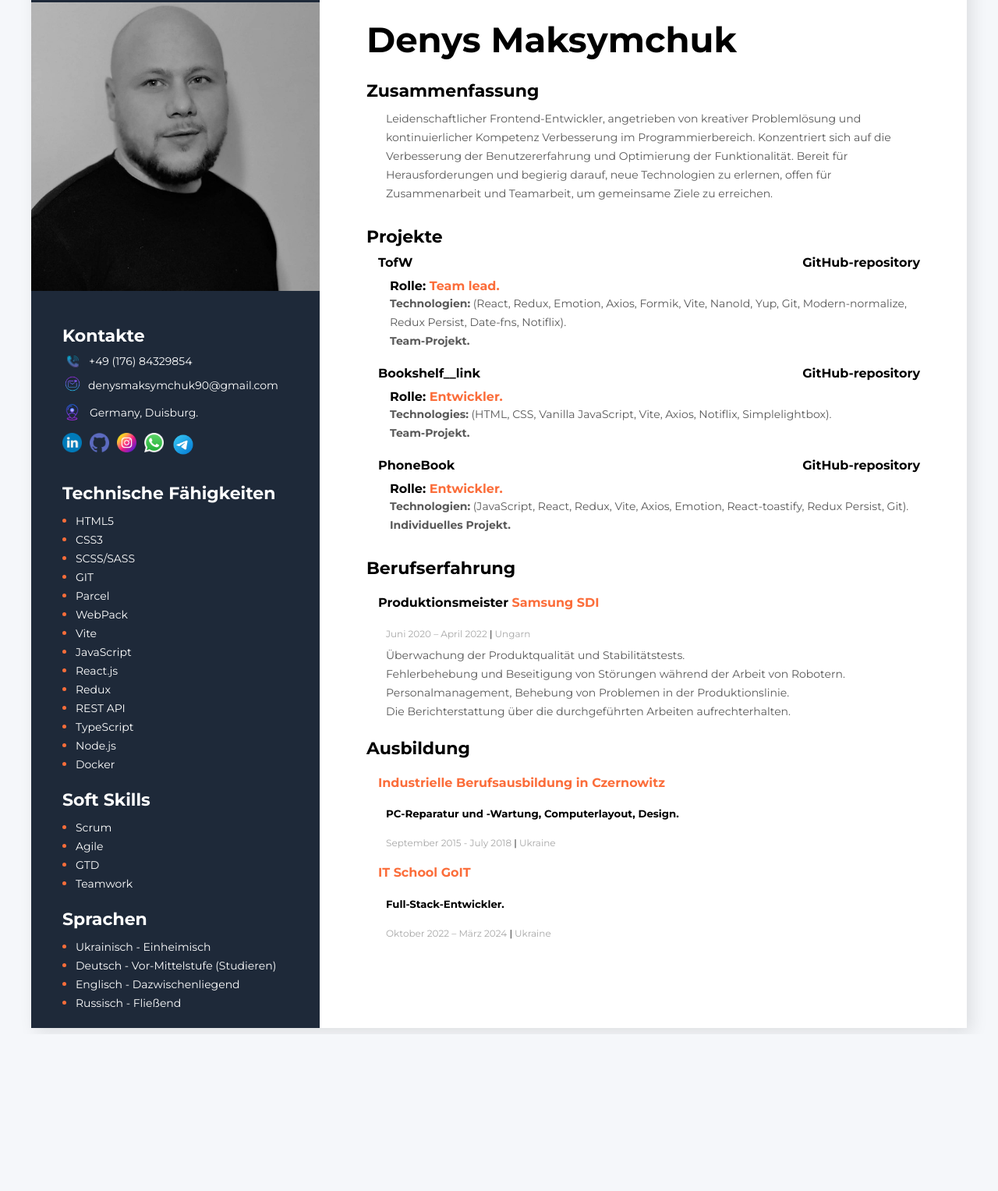
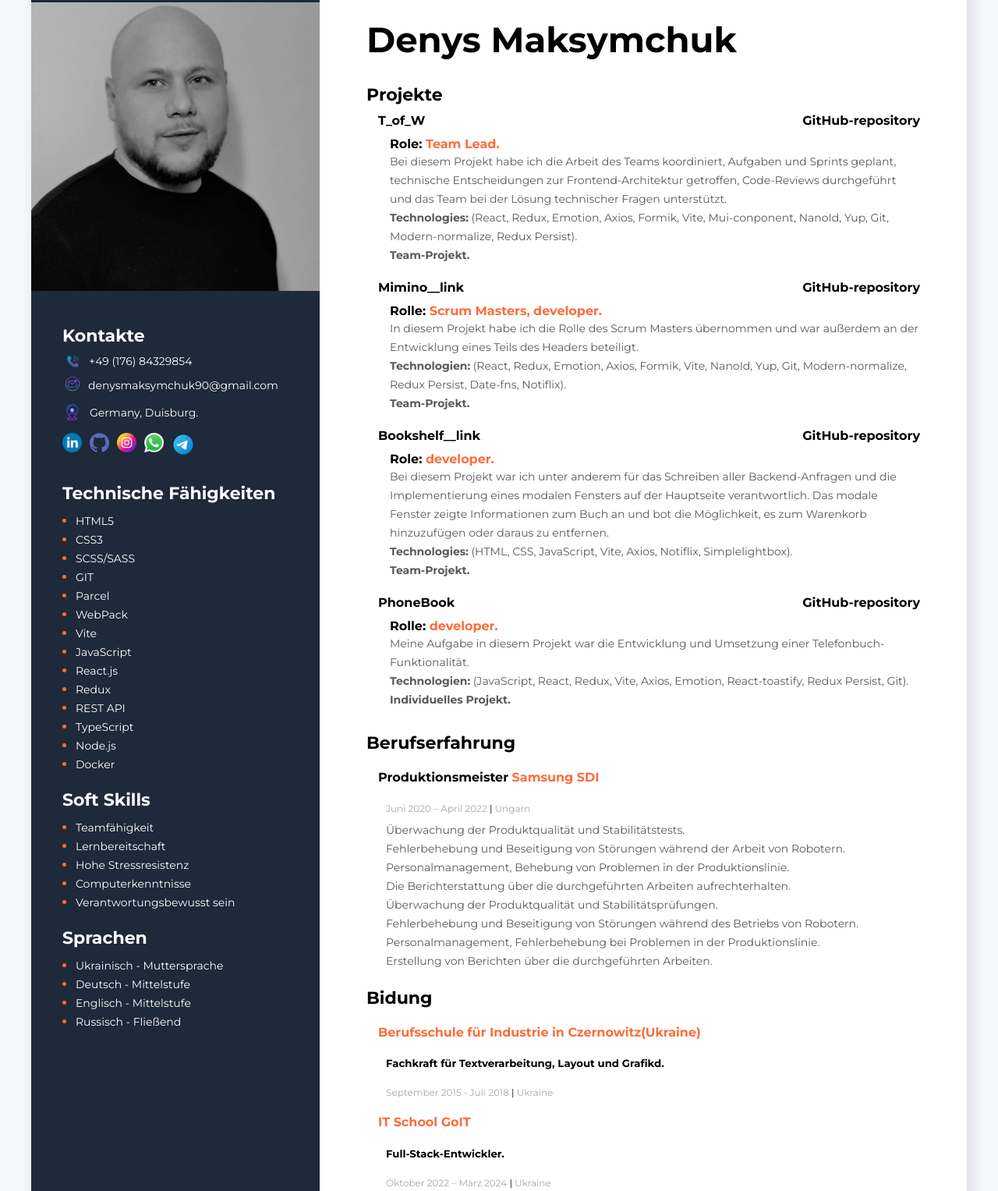
Before and after one commit to Denys90/Lebenslauf, a plain HTML site: page index.html in a window 1280 px wide. Shown: the part 45-1572 px from the top of the page at 78% size. Before the commit the page ends 1371 px from the top, so only its background shows below. Drawn offline with Linux system fonts and the light colour scheme; files whose address does not match are found by name.

Commit message:
erneuert

```diff
--- a/index.html
+++ b/index.html
@@ -93,23 +93,30 @@
           <div class="soft-skills">
             <h3 class="sidebar-title">Soft Skills</h3>
             <ul class="tach-skills-lyst">
-              <li class="tech-ckill-item"><span class="tech-skill-text">Scrum</span></li>
-              <li class="tech-ckill-item"><span class="tech-skill-text">Agile</span></li>
-              <li class="tech-ckill-item"><span class="tech-skill-text">GTD</span></li>
-              <li class="tech-ckill-item"><span class="tech-skill-text">Teamwork</span></li>
+              <li class="tech-ckill-item"><span class="tech-skill-text">Teamfähigkeit</span></li>
+              <li class="tech-ckill-item"><span class="tech-skill-text">Lernbereitschaft</span></li>
+              <li class="tech-ckill-item">
+                <span class="tech-skill-text">Hohe Stressresistenz</span>
+              </li>
+              <li class="tech-ckill-item">
+                <span class="tech-skill-text">Computerkenntnisse</span>
+              </li>
+              <li class="tech-ckill-item">
+                <span class="tech-skill-text">Verantwortungsbewusst sein</span>
+              </li>
             </ul>
           </div>
           <div class="soft-skills">
             <h3 class="sidebar-title">Sprachen</h3>
             <ul class="tach-skills-lyst">
               <li class="tech-ckill-item">
-                <span class="tech-skill-text">Ukrainisch - Einheimisch</span>
+                <span class="tech-skill-text">Ukrainisch - Muttersprache</span>
               </li>
               <li class="tech-ckill-item">
-                <span class="tech-skill-text">Deutsch - Vor-Mittelstufe (Studieren)</span>
+                <span class="tech-skill-text">Deutsch - Mittelstufe</span>
               </li>
               <li class="tech-ckill-item">
-                <span class="tech-skill-text">Englisch - Dazwischenliegend</span>
+                <span class="tech-skill-text">Englisch - Mittelstufe</span>
               </li>
               <li class="tech-ckill-item">
                 <span class="tech-skill-text">Russisch - Fließend</span>
@@ -120,14 +127,6 @@
         <div class="info-container">
           <div class="About">
             <h1 class="about-name">Denys Maksymchuk</h1>
-            <h3 class="title">Zusammenfassung</h3>
-            <p class="work-list">
-              Leidenschaftlicher Frontend-Entwickler, angetrieben von kreativer Problemlösung und
-              kontinuierlicher Kompetenz Verbesserung im Programmierbereich. Konzentriert sich auf
-              die Verbesserung der Benutzererfahrung und Optimierung der Funktionalität. Bereit für
-              Herausforderungen und begierig darauf, neue Technologien zu erlernen, offen für
-              Zusammenarbeit und Teamarbeit, um gemeinsame Ziele zu erreichen.
-            </p>
           </div>
           <!-- Projects -->
           <div class="Projects">
@@ -137,21 +136,54 @@
                 <div class="projects-link">
                   <a
                     href="https://denys90.github.io/tracker-of-water-frontend/"
+                    href="https://denys90.github.io/tracker-of-water-frontend/"
                     class="project-link"
-                    ><p>TofW</p>
+                  >
+                    T_of_W
                   </a>
                   <a
                     href="https://github.com/Denys90/tracker-of-water-frontend"
                     class="project-link"
+                  >
+                    GitHub-repository
+                  </a>
+                </div>
+                <div class="projects-list">
+                  <p class="project-position">Role:<span class="organization"> Team Lead.</span></p>
+                  <p>
+                    Bei diesem Projekt habe ich die Arbeit des Teams koordiniert, Aufgaben und
+                    Sprints geplant, technische Entscheidungen zur Frontend-Architektur getroffen,
+                    Code-Reviews durchgeführt und das Team bei der Lösung technischer Fragen
+                    unterstützt.
+                  </p>
+                  <p>
+                    <span class="bolt">Technologies:</span> (React, Redux, Emotion, Axios, Formik,
+                    Vite, Mui-conponent, NanoId, Yup, Git, Modern-normalize, Redux Persist).
+                  </p>
+                  <p class="bolt">Team-Projekt.</p>
+                </div>
+              </div>
+
+              <div class="projects-item">
+                <div class="projects-link">
+                  <a
+                    href="https://gregterekhov.github.io/mimino-project/index.html"
+                    class="project-link"
+                    ><p>Mimino__link</p>
+                  </a>
+                  <a href="https://github.com/Denys90/mimino-project" class="project-link"
                     ><p>GitHub-repository</p>
                   </a>
                 </div>
 
                 <div class="projects-list">
                   <p class="project-position">
-                    Rolle: <span class="organization">Team lead.</span>
+                    Rolle: <span class="organization">Scrum Masters, developer.</span>
                   </p>
-
+                  <p>
+                    In diesem Projekt habe ich die Rolle des Scrum Masters übernommen und war
+                    außerdem an der Entwicklung eines Teils des Headers beteiligt.
+                  </p>
                   <p>
                     <span class="bolt">Technologien:</span> (React, Redux, Emotion, Axios, Formik,
                     Vite, NanoId, Yup, Git, Modern-normalize, Redux Persist, Date-fns, Notiflix).
@@ -174,13 +206,17 @@
                 </div>
 
                 <div class="projects-list">
-                  <p class="project-position">
-                    Rolle:<span class="organization"> Entwickler.</span>
+                  <p class="project-position">Role:<span class="organization"> developer.</span></p>
+                  <p>
+                    Bei diesem Projekt war ich unter anderem für das Schreiben aller
+                    Backend-Anfragen und die Implementierung eines modalen Fensters auf der
+                    Hauptseite verantwortlich. Das modale Fenster zeigte Informationen zum Buch an
+                    und bot die Möglichkeit, es zum Warenkorb hinzuzufügen oder daraus zu entfernen.
                   </p>
 
                   <p>
-                    <span class="bolt">Technologies:</span> (HTML, CSS, Vanilla JavaScript, Vite,
-                    Axios, Notiflix, Simplelightbox).
+                    <span class="bolt">Technologies:</span> (HTML, CSS, JavaScript, Vite, Axios,
+                    Notiflix, Simplelightbox).
                   </p>
                   <p class="bolt">Team-Projekt.</p>
                 </div>
@@ -198,7 +234,11 @@
                 </div>
                 <div class="projects-list">
                   <p class="project-position">
-                    Rolle:<span class="organization"> Entwickler.</span>
+                    Rolle:<span class="organization"> developer.</span>
+                  </p>
+                  <p>
+                    Meine Aufgabe in diesem Projekt war die Entwicklung und Umsetzung einer
+                    Telefonbuch-Funktionalität.
                   </p>
                   <p>
                     <span class="bolt">Technologien:</span> (JavaScript, React, Redux, Vite, Axios,
@@ -218,22 +258,30 @@
             </h4>
 
             <p class="work-dates">Juni 2020 – April 2022 <span class="bracket"> | </span> Ungarn</p>
+
             <ul class="work-list">
               <li>Überwachung der Produktqualität und Stabilitätstests.</li>
               <li>Fehlerbehebung und Beseitigung von Störungen während der Arbeit von Robotern.</li>
               <li>Personalmanagement, Behebung von Problemen in der Produktionslinie.</li>
               <li>Die Berichterstattung über die durchgeführten Arbeiten aufrechterhalten.</li>
+              <li>Überwachung der Produktqualität und Stabilitätsprüfungen.</li>
+              <li>
+                Fehlerbehebung und Beseitigung von Störungen während des Betriebs von Robotern.
+              </li>
+              <li>Personalmanagement, Fehlerbehebung bei Problemen in der Produktionslinie.</li>
+              <li>Erstellung von Berichten über die durchgeführten Arbeiten.</li>
             </ul>
           </div>
 
           <div>
-            <h3 class="title">Ausbildung</h3>
+            <h3 class="title">Bidung</h3>
             <h4 class="mini-title">
-              <span class="organization">Industrielle Berufsausbildung in Czernowitz</span>
+              <span class="organization">Berufsschule für Industrie in Czernowitz(Ukraine)</span>
             </h4>
-            <h5>PC-Reparatur und -Wartung, Computerlayout, Design.</h5>
+
+            <h5>Fachkraft für Textverarbeitung, Layout und Grafikd.</h5>
             <p class="work-dates">
-              September 2015 - July 2018 <span class="bracket"> | </span> Ukraine
+              September 2015 - Juli 2018 <span class="bracket"> | </span> Ukraine
             </p>
 
             <h4 class="mini-title"><span class="organization">IT School GoIT</span></h4>
```
